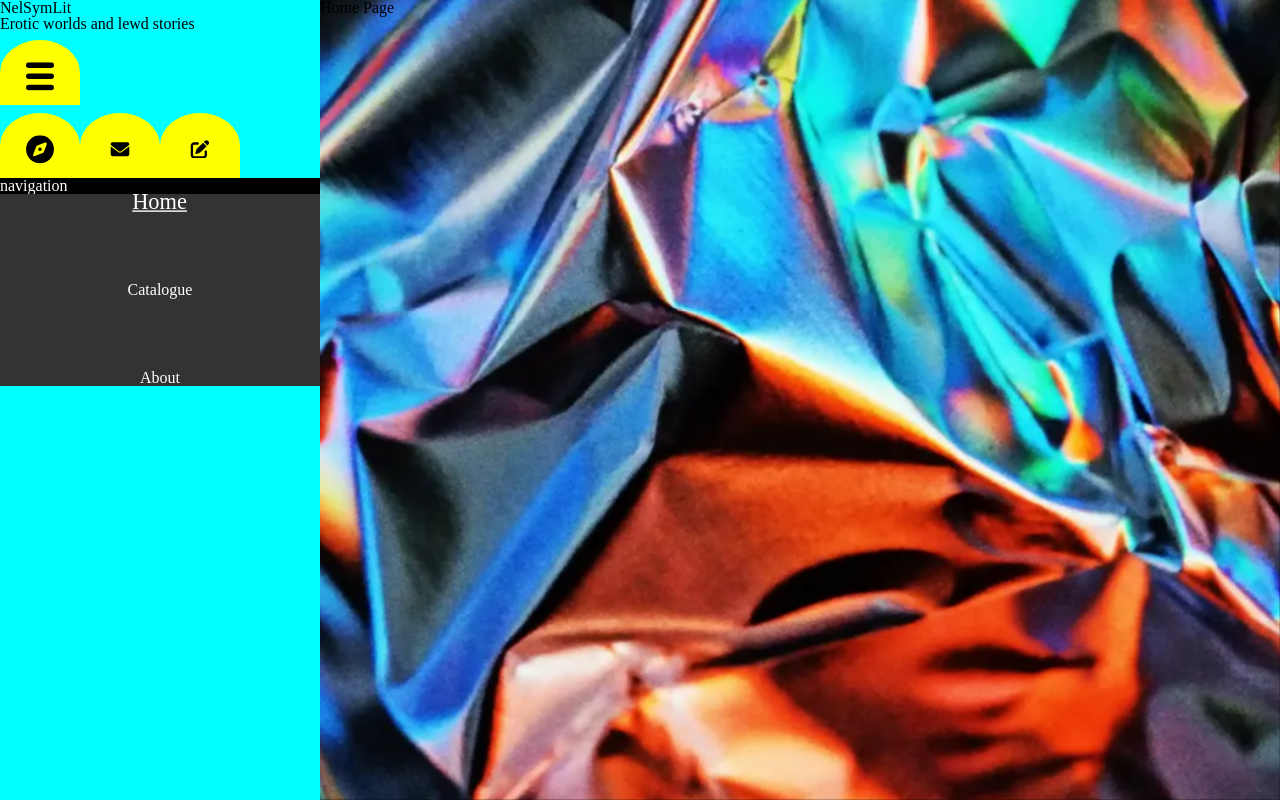
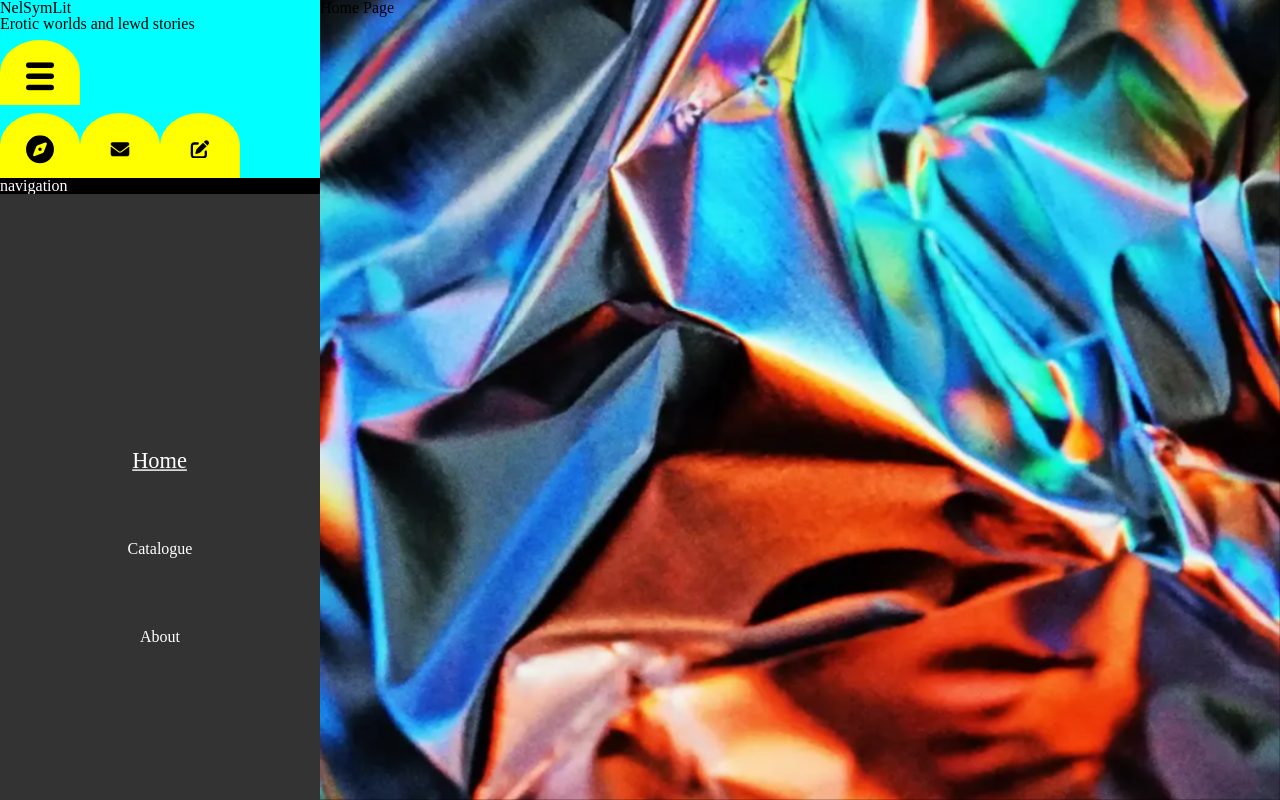
Before and after one commit to Driijko/wren, a Svelte app: page / in a window 1280 px wide. Built offline with nearby package versions, Linux system fonts and the light colour scheme.

Commit message:
Nav: add site-menu-interface class to nav.

```diff
--- a/src/components/1-site/interface/interfaces/Nav.svelte
+++ b/src/components/1-site/interface/interfaces/Nav.svelte
@@ -5,7 +5,7 @@
 </script>
 
 <!-- MARKUP ///////////////////////////////////////// -->
-<nav>
+<nav class="site-menu-interface">
   <ul class="center fill">
     <li>
       <PageLink page="home">Home</PageLink>
@@ -21,9 +21,6 @@
 
 <!-- STYLES ////////////////////////////////////// -->
 <style>
-nav {
-  background-color: hsl(0, 0%, 20%);
-}
 ul {
   flex-direction: column;
   color: white;
--- a/src/components/1-site/interface/interfaces/SiteMenu.svelte
+++ b/src/components/1-site/interface/interfaces/SiteMenu.svelte
@@ -49,5 +49,6 @@ h3 {
 }
 div :global(.site-menu-interface) {
   flex: 1;
+  background-color: hsl(0, 0%, 20%);
 }
 </style>
```
